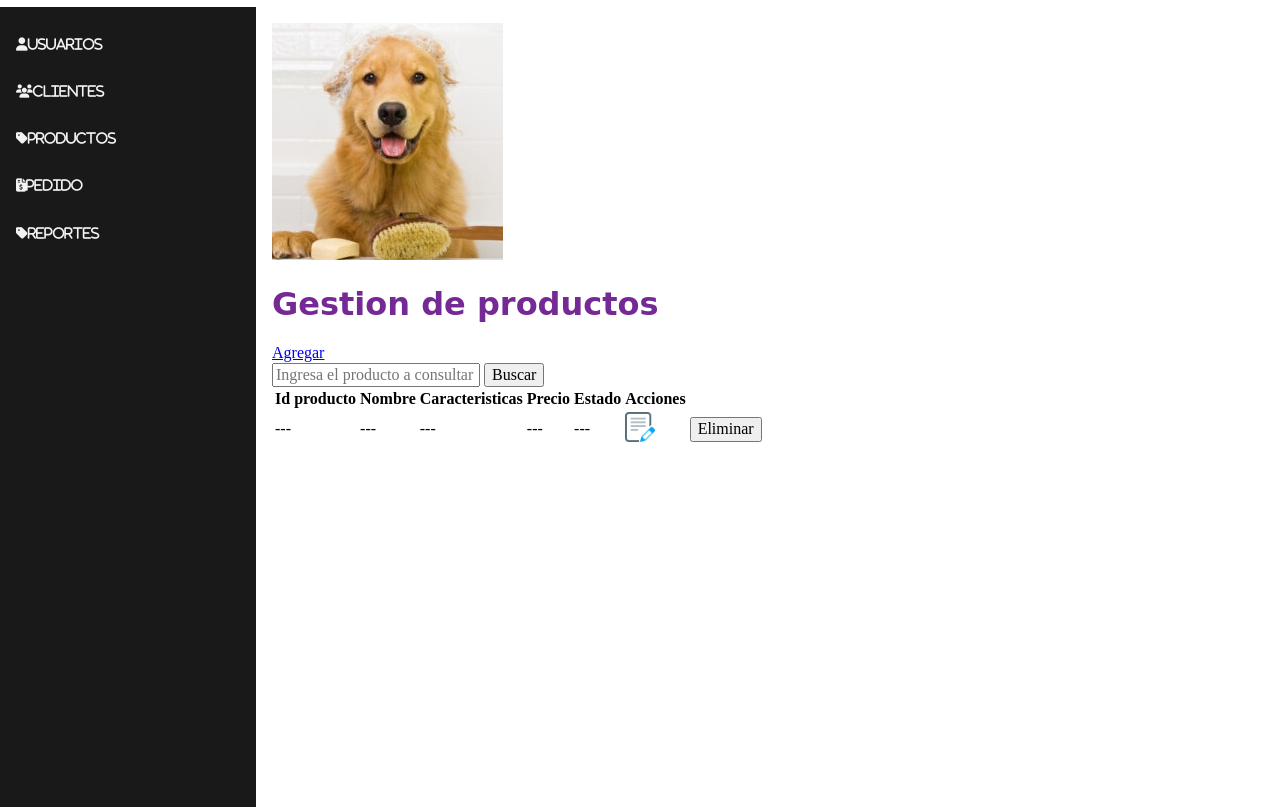
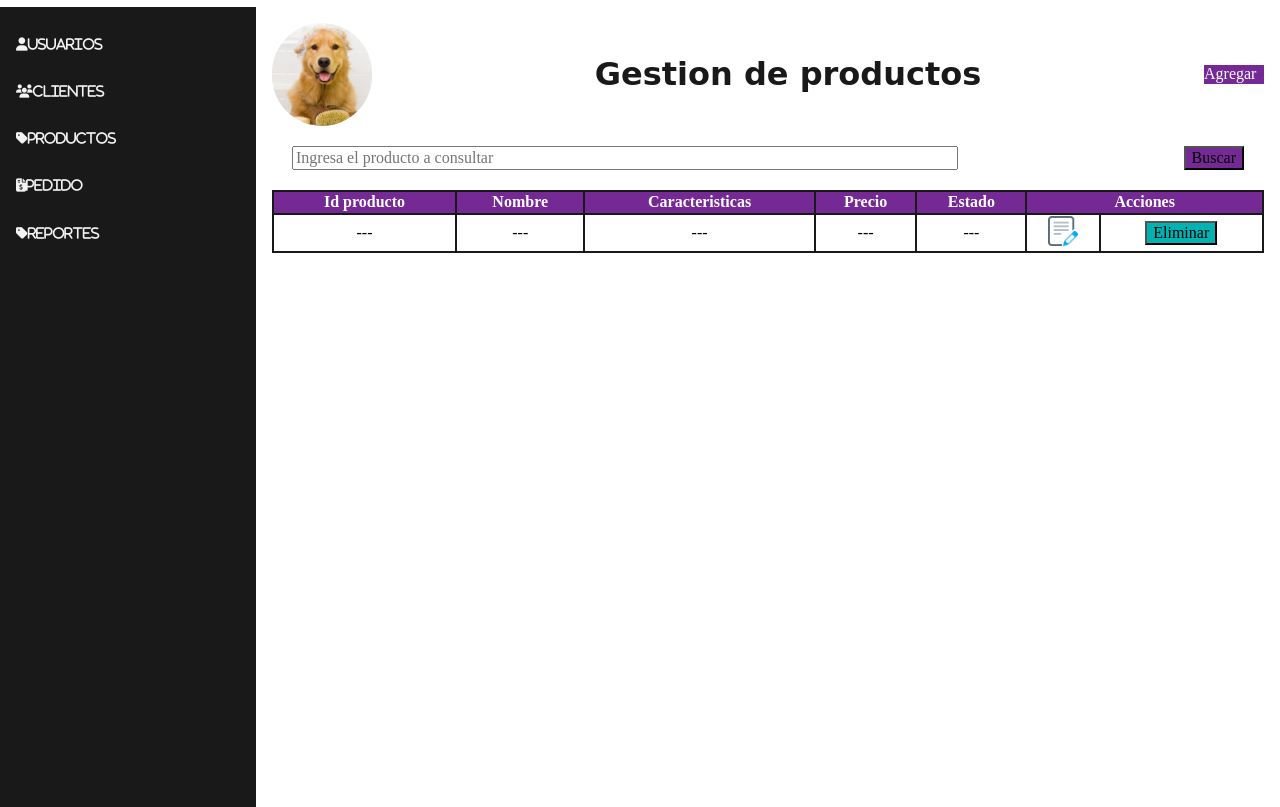
Before and after one commit to Dirolita/maquetacion, a plain HTML site: page producto/productos.html in a window 1280 px wide. Shown: the part 129-936 px from the top of the page. Drawn offline with Linux system fonts and the light colour scheme; a web font is replaced by a local one.

Commit message:
Se realizo pagina de producto y productoadd

```diff
--- a/css/estilomaqueta.css
+++ b/css/estilomaqueta.css
@@ -508,3 +508,50 @@ width: 800px;
     margin-left: 5px;
     text-align: center;
 }
+/*Productos*/
+.tablaintro{
+    display: flex;
+    justify-content: space-between;
+    align-items: center;
+}
+.tablaintro img{
+    max-width: 100px;
+    border-radius: 50px;
+}
+.tablaintro h1{
+    color:var(--dark-color);
+}
+.tablaintro a{
+    width: 60px;
+    background-color:var(--purple-color);
+    color: white;
+    text-decoration: none;
+}
+.formbusqueda{
+display: flex;
+justify-content: space-between;
+margin: 20px;
+}
+.formbusqueda input{
+    width: 70%;
+}
+.botonproducto{
+    background-color: var(--purple-color);
+}
+.botoneliminar{
+    background-color: var(--blue-color);
+}
+table{
+    width: 100%;
+    border: 2px solid var(--dark-color);
+    border-collapse: collapse;
+}
+table th{
+    border: 2px solid var(--dark-color);
+    background-color: var(--purple-color);
+    color: white;
+}
+table td{
+    border: 2px solid var(--dark-color);
+    text-align: center;
+}
--- a/producto/productos.html
+++ b/producto/productos.html
@@ -65,7 +65,7 @@
                     <th>Caracteristicas</th>
                     <th>Precio</th>
                     <th>Estado</th>
-                    <th>Acciones</th>
+                    <th colspan="2">Acciones</th>
                 </tr>
                 <tr>
                     <td>---</td>
```
Also changed, not shown: producto/productoadd.html (+38 -0 lines), pedido/pedidioadd.html (added), usuario/usuario.html (added), usuario/usuarioadd.html (added), ycliente/clienteadd.html (added), 1 other file.
